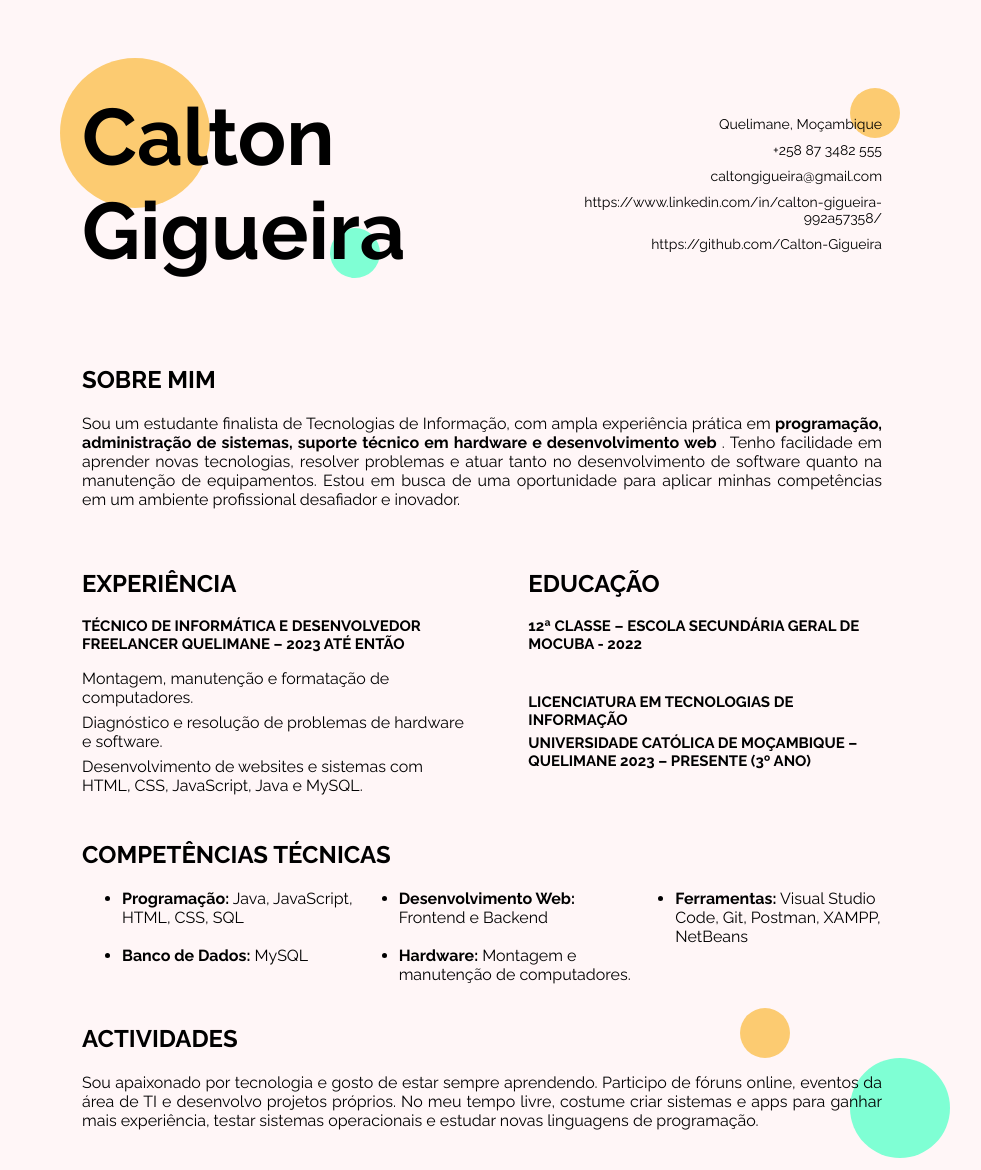
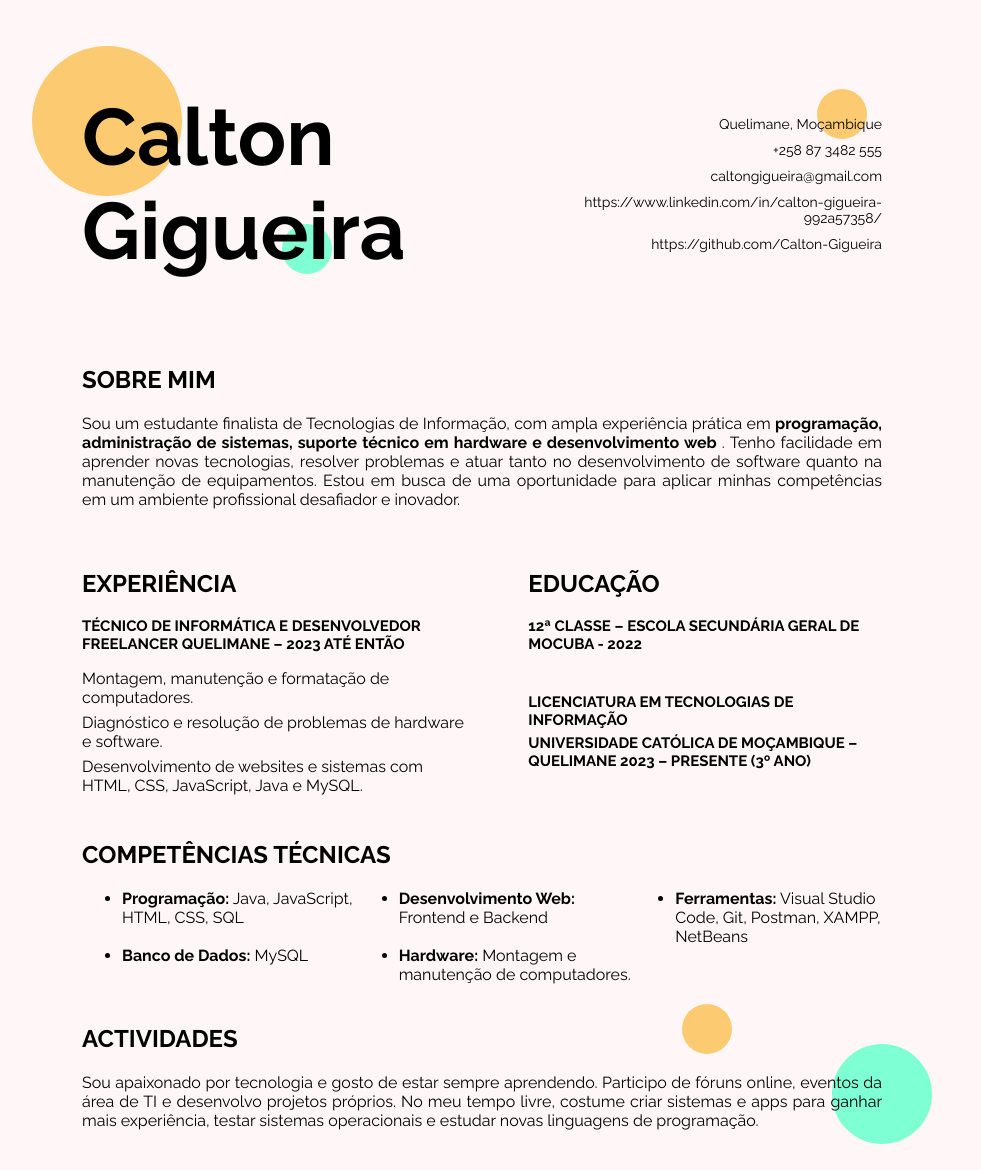
Before and after one commit to Calton-Gigueira/resume, a plain HTML site: page index.html in a window 1280 px wide. Shown: the whole page, without its empty margins (158-1139 px from the left). Drawn offline with Linux system fonts and the light colour scheme.

Commit message:
update balls positions

```diff
--- a/index.html
+++ b/index.html
@@ -14,12 +14,10 @@
     <title>Calton Gigueira Resume</title>
   </head>
   <body>
-    <div class="brown brown__huge"></div>
-    <div class="brown brown__tiny"></div>
-    <div class="brown bottom__brown"></div>
-    <div class="blue blue__tiny"></div>
-    <div class="blue bottom__blue"></div>
     <header>
+      <div class="brown brown__huge"></div>
+      <div class="brown brown__tiny"></div>
+      <div class="blue blue__tiny"></div>
       <section class="heading__section">
         <h1>Calton <span>Gigueira</span></h1>
       </section>
@@ -104,6 +102,8 @@
       </section>
 
       <section class="activities-section">
+        <div class="blue bottom__blue"></div>
+        <div class="brown bottom__brown"></div>
         <h2>Actividades</h2>
         <p>
           Sou apaixonado por tecnologia e gosto de estar sempre aprendendo.
--- a/style.css
+++ b/style.css
@@ -1,5 +1,4 @@
 body {
-  position: relative;
   background-color: rgb(255, 246, 247);
   padding: 1rem 5rem;
   font-family: "Raleway", sans-serif;
@@ -9,6 +8,7 @@ body {
 }
 
 header {
+  position: relative;
   display: flex;
   justify-content: space-between;
   align-items: center;
@@ -89,6 +89,10 @@ main {
   column-gap: 30px;
 }
 
+.activities-section {
+  position: relative;
+}
+
 .brown {
   position: absolute;
   top: 5px;
@@ -101,15 +105,15 @@ main {
 }
 
 .brown__huge {
-  top: 50px;
-  left: 210px;
+  top: 22px;
+  left: -50px;
   width: 150px;
   height: 150px;
 }
 
 .brown__tiny {
-  top: 80px;
-  left: 1000px;
+  top: 65px;
+  left: 735px;
   width: 50px;
   height: 50px;
 }
@@ -118,25 +122,26 @@ main {
   position: absolute;
   background-color: aquamarine;
   border-radius: 50%;
+  z-index: -1;
 }
 
 .blue__tiny {
-  top: 220px;
-  left: 480px;
+  top: 200px;
+  left: 200px;
   height: 50px;
   width: 50px;
 }
 
 .bottom__brown {
-  top: 1000px;
-  left: 890px;
+  top: -20px;
+  left: 600px;
   width: 50px;
   height: 50px;
 }
 
 .bottom__blue {
-  top: 1050px;
-  left: 1000px;
+  top: 20px;
+  left: 750px;
   width: 100px;
   height: 100px;
 }
```
